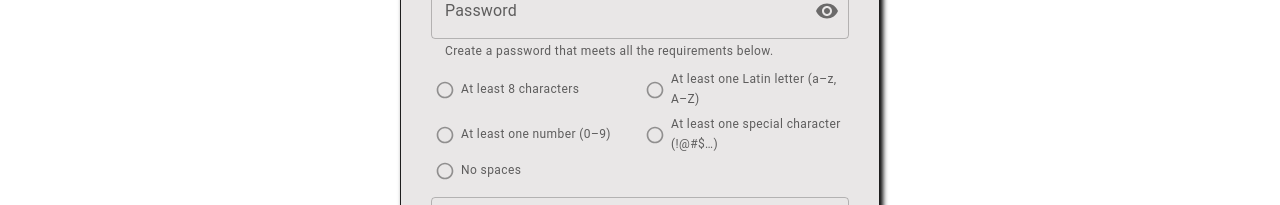
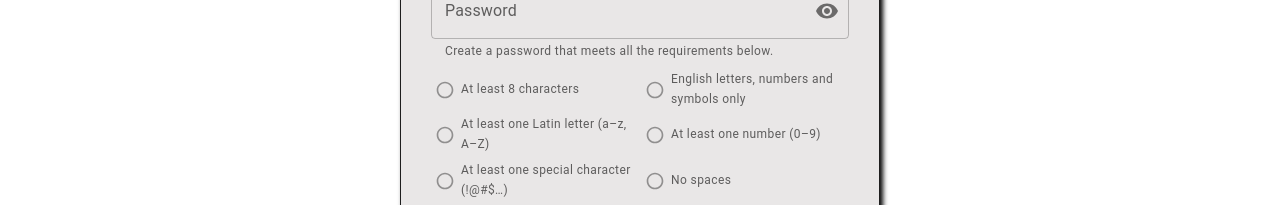
Before and after one commit to AngelGeorgievStoyanov/hack-trip, a Next.js app: page /register in a window 1280 px wide. Shown: the part 565-770 px from the top of the page. Built offline with nearby package versions, Linux system fonts and the light colour scheme; no server answers; what @mui/material-nextjs would draw is missing.

Commit message:
fix(auth): show ASCII-only password requirement

```diff
--- a/src/components/auth/RegisterForm.tsx
+++ b/src/components/auth/RegisterForm.tsx
@@ -101,6 +101,13 @@ export function RegisterForm() {
 
   const passwordRules = [
     { label: 'At least 8 characters', valid: password.length >= 8 },
+    {
+      label: 'English letters, numbers and symbols only',
+      valid: password.length > 0 && Array.from(password).every((character) => {
+        const code = character.charCodeAt(0);
+        return code >= 33 && code <= 126;
+      }),
+    },
     { label: 'At least one Latin letter (a–z, A–Z)', valid: /[a-zA-Z]/.test(password) },
     { label: 'At least one number (0–9)', valid: /[0-9]/.test(password) },
     {
```
